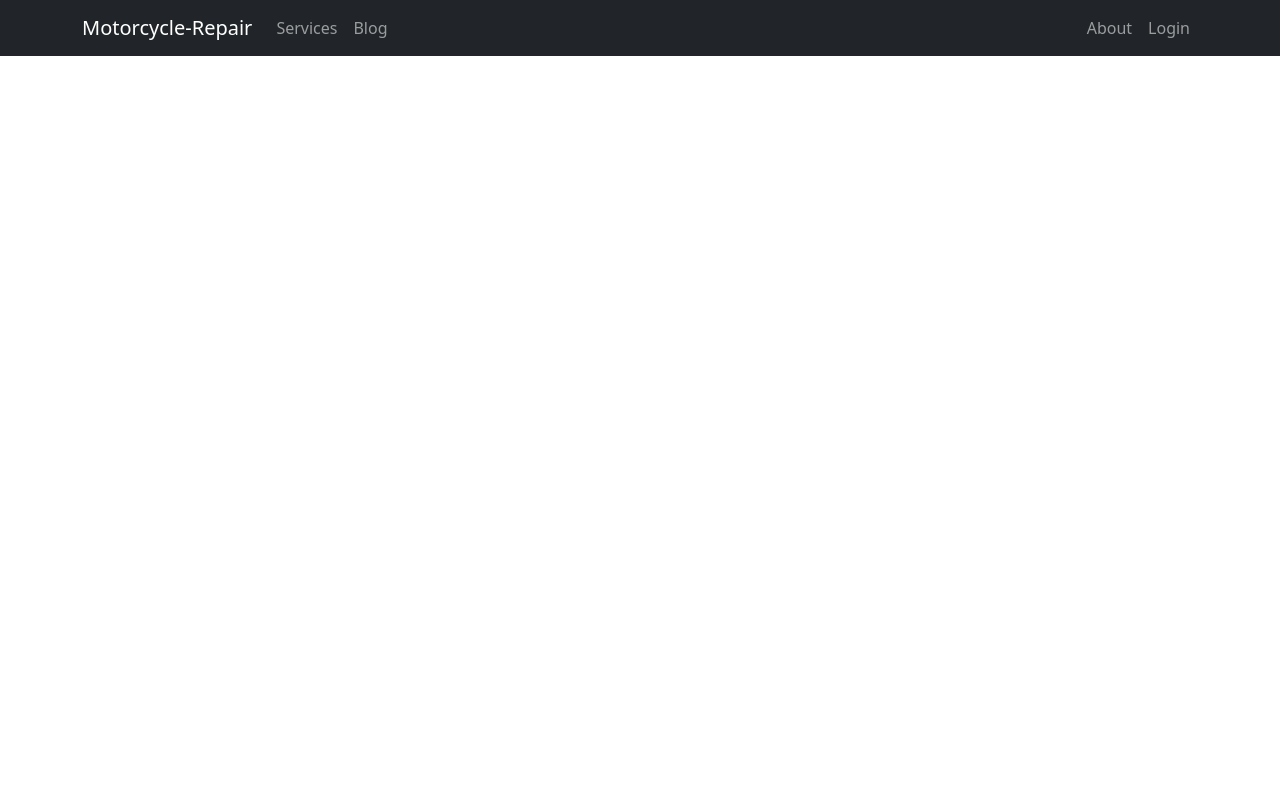
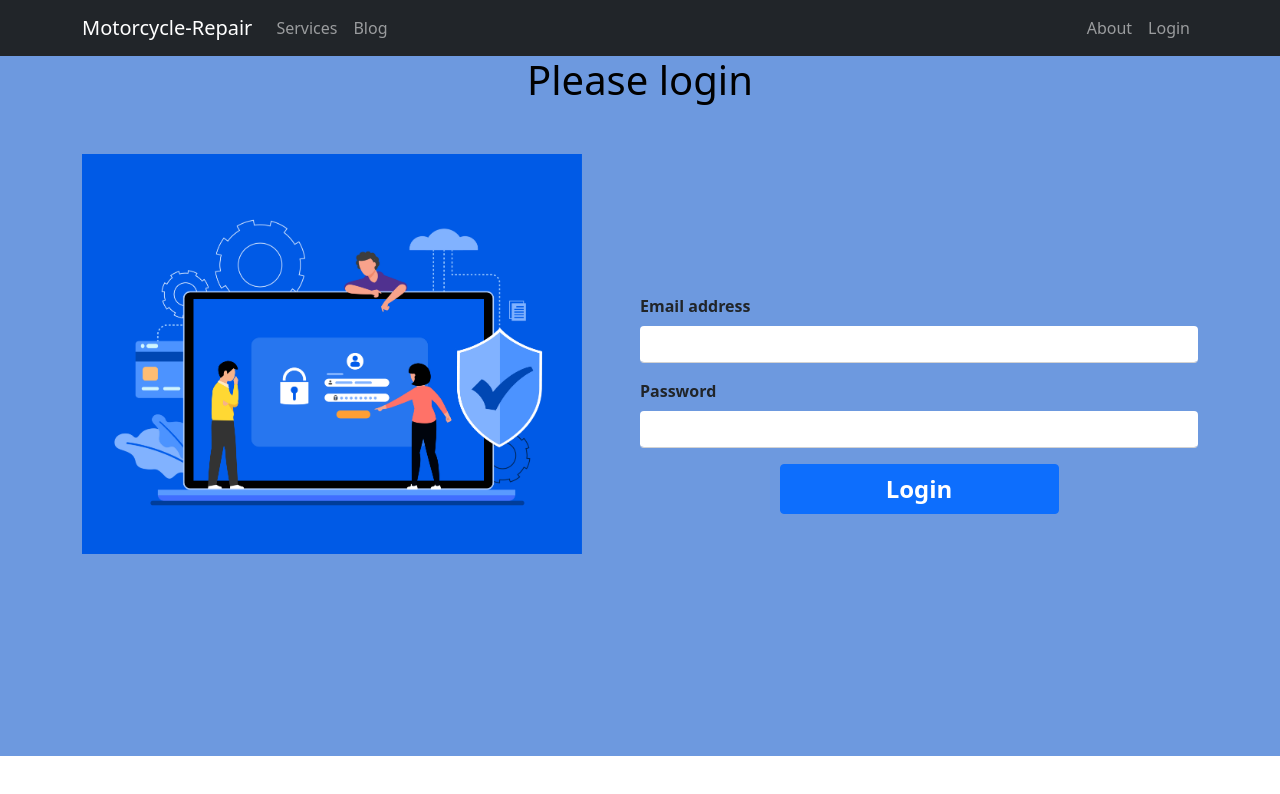
Before and after one commit to Masum-WebD/Motorcycle-Repair, a React (Create React App) app: page /login in a window 1280 px wide. Shown: the top 794 px of the page. Built offline with nearby package versions, Linux system fonts and the light colour scheme.

Commit message:
create a login page

```diff
--- a/src/App.js
+++ b/src/App.js
@@ -3,6 +3,8 @@ import { Route, Routes } from 'react-router-dom';
 import './App.css';
 import Header from './components/Header/Header';
 import Home from './components/Home/Home/Home';
+import CheckOut from './components/Home/CheckOut/CheckOut'
+import Login from './components/Login/Login/Login';
 
 function App() {
   return (
@@ -10,6 +12,9 @@ function App() {
       <Header></Header>
       <Routes>
         <Route path="/" element={<Home></Home>}></Route>
+        <Route path="/home" element={<Home></Home>}></Route>
+        <Route path='/checkout' element={<CheckOut></CheckOut>}></Route>
+        <Route path='/login' element={<Login></Login>}></Route>
       </Routes>
     </div>
   );
--- a/src/components/Header/Header.js
+++ b/src/components/Header/Header.js
@@ -11,13 +11,13 @@ const Header = () => {
           <Navbar.Toggle aria-controls="responsive-navbar-nav" />
           <Navbar.Collapse id="responsive-navbar-nav">
             <Nav className="me-auto">
-              <Nav.Link href="#services">Services</Nav.Link>
+              <Nav.Link href="home#services">Services</Nav.Link>
               <Nav.Link href="#blog">Blog</Nav.Link>
 
             </Nav>
             <Nav>
-              <Nav.Link href="#about">About</Nav.Link>
-              <Nav.Link  href="#login">Login </Nav.Link>
+              <Nav.Link >About</Nav.Link>
+              <Nav.Link as={Link} to='/login'  >Login </Nav.Link>
             </Nav>
           </Navbar.Collapse>
         </Container>
--- /dev/null
+++ b/src/components/Home/CheckOut/CheckOut.js
@@ -0,0 +1,11 @@
+import React from 'react';
+
+const CheckOut = () => {
+    return (
+        <div>
+            <h1>check out page</h1>
+        </div>
+    );
+};
+
+export default CheckOut;
--- a/src/components/Home/service/Service.js
+++ b/src/components/Home/service/Service.js
@@ -1,4 +1,5 @@
 import React from 'react';
+import { Link } from 'react-router-dom';
 import './Service.css'
 
 const Service = ({service}) => {
@@ -10,7 +11,7 @@ const Service = ({service}) => {
             <h3>Name:{name}</h3>
             <p>Price:৳{price}</p>
             <p>{description}</p>
-            <button className='btn btn-link btn-primary text-white text-decoration-none fs-bold p-2'>Pick the service</button>
+            <Link to='/checkout' className='btn btn-link btn-primary text-white text-decoration-none fs-bold p-2'>Pick the service</Link>
            </div>
         </div>
     );
--- /dev/null
+++ b/src/components/Login/Login/Login.css
@@ -0,0 +1,21 @@
+.form{
+    background-color:#6d99df;
+    width: 100%;
+    height: 700px;
+}
+.form-container input {
+    border:none;
+    border-bottom: 1px solid lightgrey;
+}
+.login-form{
+    display:grid;
+    grid-template-columns: repeat(2,1fr);
+    margin-top:50px;
+    align-items: center;
+}
+.loginImage img{
+    width: 500px;
+}
+.loginDetails{
+    margin-top:100px
+}
--- /dev/null
+++ b/src/components/Login/Login/Login.js
@@ -0,0 +1,38 @@
+import React from "react";
+import { Button, Form } from "react-bootstrap";
+import img from "../../../image/Login/login.jpg";
+import "./Login.css";
+
+const Login = () => {
+  return (
+    <div className="form ">
+      <h1 className="text-center text-black ">Please login</h1>
+      <div className="login-form container">
+        <div className="loginImage">
+          <img src={img} alt="" />
+        </div>
+        <div className="loginDetails">
+          <Form className="form-container">
+            <Form.Group className="mb-3" controlId="formBasicEmail">
+              <Form.Label className='fw-bold'>Email address</Form.Label>
+              <Form.Control type="email" required />
+            </Form.Group>
+            <Form.Group className="mb-3" controlId="formBasicPassword">
+              <Form.Label className='fw-bold'>Password</Form.Label>
+              <Form.Control type="password" required />
+            </Form.Group>
+            <Button
+              className="w-50 d-block mx-auto fs-4 fw-bold"
+              variant="primary"
+              type="submit"
+            >
+              Login
+            </Button>
+          </Form>
+        </div>
+      </div>
+    </div>
+  );
+};
+
+export default Login;
```
Also changed, not shown: src/image/Login/login.jpg (added).
